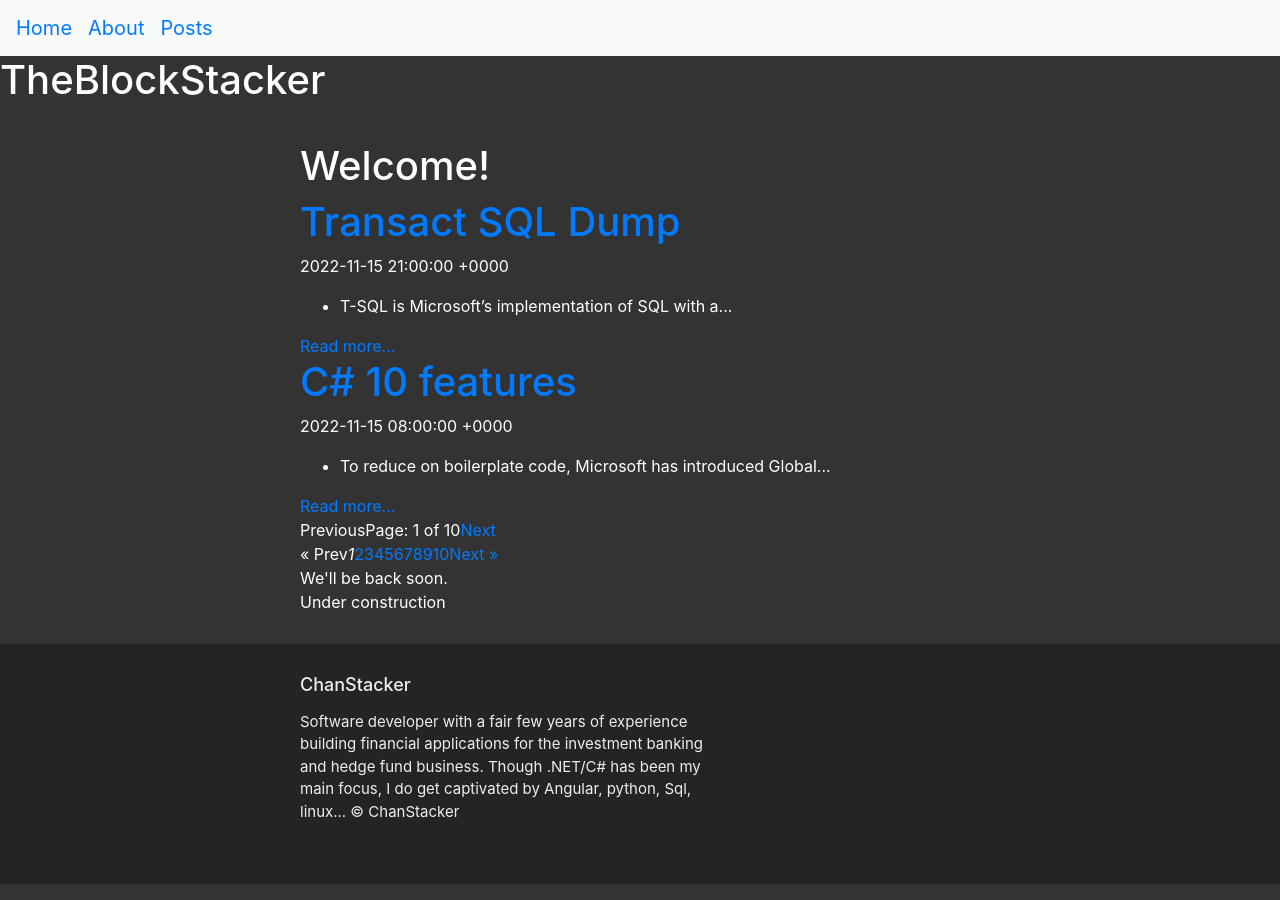
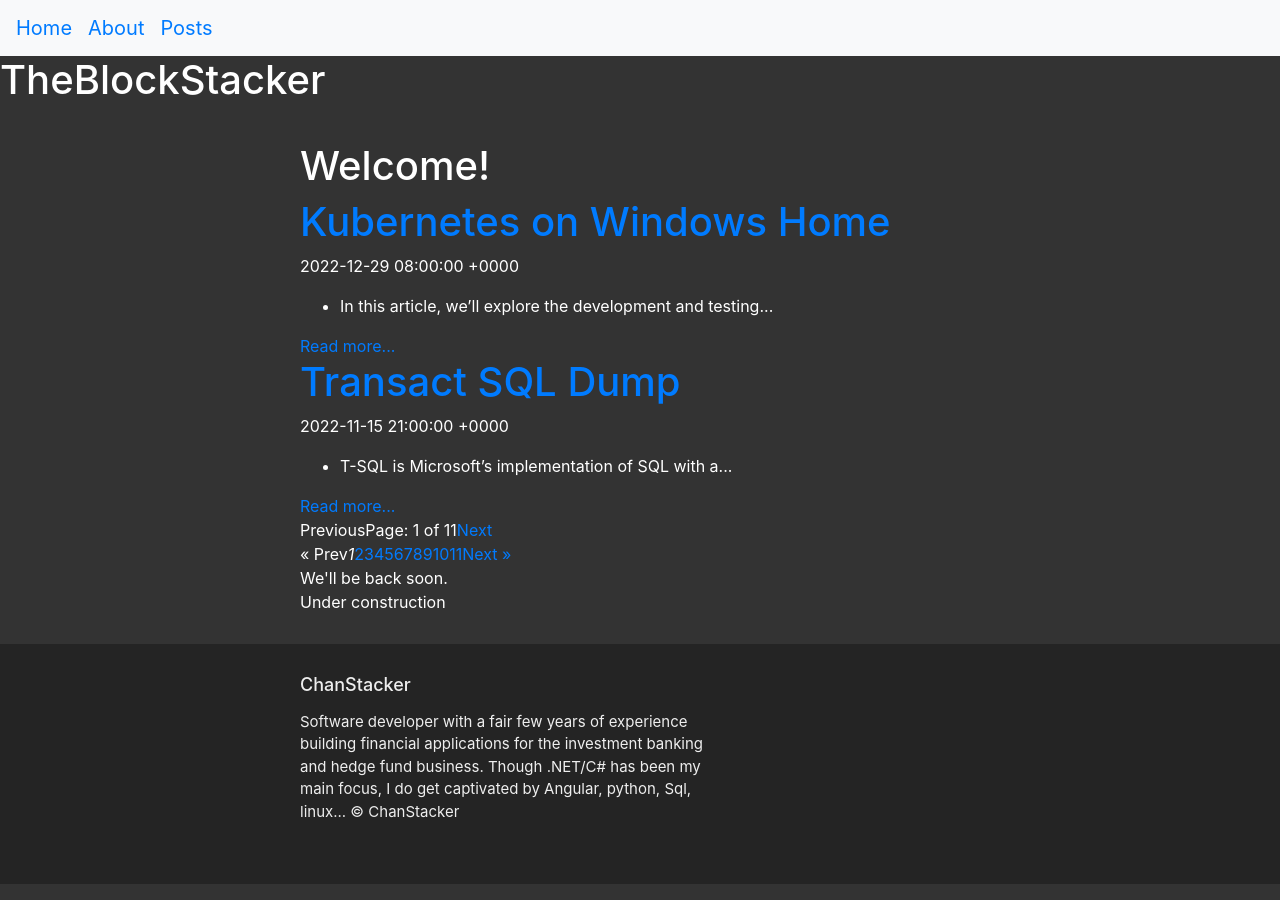
Before and after one commit to ChanStacker/chanstacker.github.io, a Jekyll site: the page built from index.html, in a window 1280 px wide. Built offline with Jekyll 4.4.1, drawn with Linux system fonts in a browser that asks for light colours; the list of posts is cut into pages by our own code; part of the change alters nothing that is shown.

Commit message:
TBS-9: Kubernetes on Windows home

```diff
--- /dev/null
+++ b/_posts/2022-12-29-docker.markdown
@@ -0,0 +1,26 @@
+---
+layout: post
+title: "Kubernetes on Windows Home"
+date: 2022-12-29 09:00:00 +0100
+categories: Devops
+---
+
+* In this article, we'll explore the development and testing of a dockerised .Net 7 app on Windows 11 HOME
+
+#### Installing Kubernetes
+
+* The docker engine will be run in WSL2, which can be activated in Windows Features by checking `Windows Subsystem for Linux`
+* Once installed, check that WSL2 is running by typing WSL -l -v in a cmd console, which will list subsystem instances currently running
+* Alternatively, type WSL which brings up a bash shell
+* Then install `Docker Desktop` and activate Kubernetes in the settings once `Docker Desktop` is up.  This will spin up K8s in the docker engine running on WSL2, a technology referred to as KinD
+* From here on:
+    1. Running `WSL -l -v` in a cmd console should show `Docker Desktop` in a running state
+    2. Running `docker container ls --all` should show bring up a list of containers running K8s components
+    3. Running `kubectl get services --all-namespaces` should at this stage show the default K8s services launched by KinD
+    4. Running `kubectl get pods --all-namespaces` should at this stage show the K8s containers launched by KinD
+
+#### Creating a .Net 7 Minimal API
+
+* In Visual Studio, 2022 as of now, create a ASP.NET application using the `ASP.NET Core empty` template
+* Select framework .NET 7 and use the top level statements - there is a checkbox to uncheck
+![minimal-api](/assets/img/MinimalAspNet7.png){:class="img-centered"}
--- a/assets/css/styles.scss
+++ b/assets/css/styles.scss
@@ -2,6 +2,15 @@ body
 {
     background-color: #333333;
     color: white;
+}
+
+.img-centered {
+    display: block;
+    margin-left: auto;
+    margin-right: auto;
+    width: 100%;
+    height: 100%;
+
 }
 
 /**
```
Also changed, not shown: assets/img/MinimalAspNet7.png (added).
